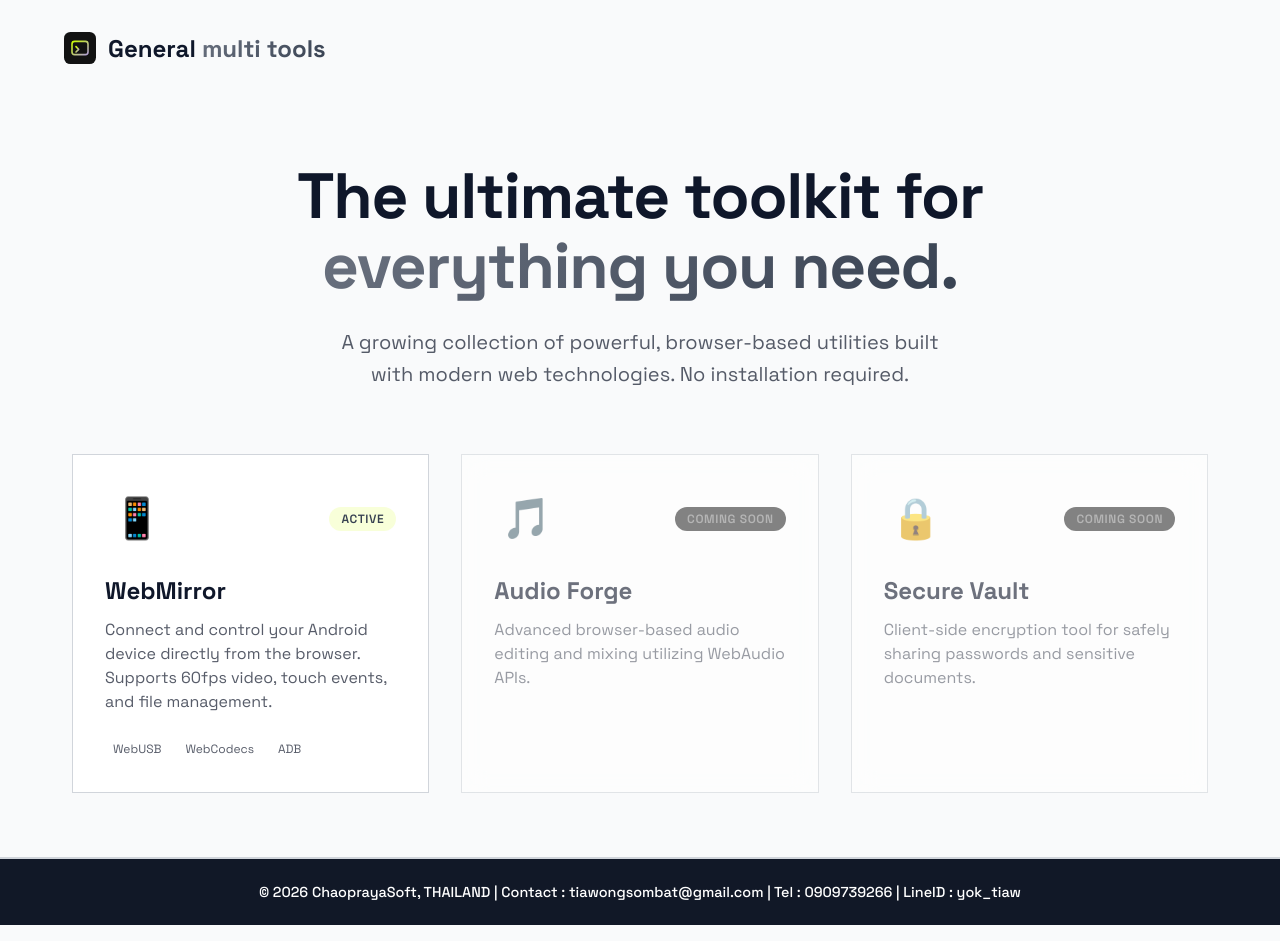
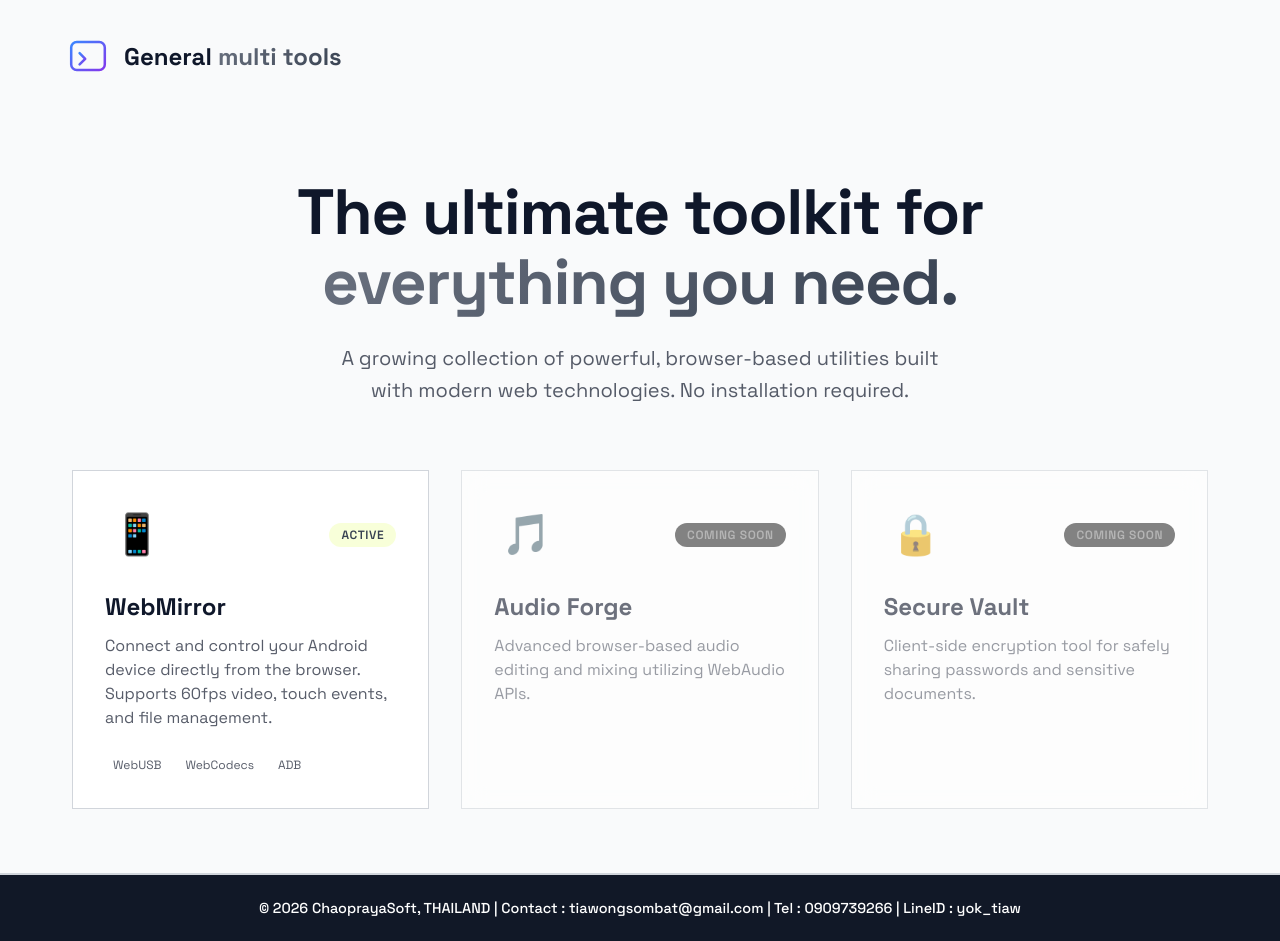
Before and after one commit to ChaoprayaSoft/GeneralMultiTools, a Next.js app: page / in a window 1280 px wide. Built offline with nearby package versions, Linux system fonts and the light colour scheme.

Commit message:
Update logo size and make SVG background transparent

```diff
--- a/src/app/page.tsx
+++ b/src/app/page.tsx
@@ -6,7 +6,7 @@ export default function Hub() {
     <div className={styles.container}>
       <header className={styles.header}>
         <div className={styles.logo}>
-          <img src="/icon.svg" alt="Icon" width={32} height={32} />
+          <img src="/icon.svg" alt="Icon" width={48} height={48} />
           <span>General <span className="text-gradient">multi tools</span></span>
         </div>
       </header>
```
Also changed, not shown: public/icon.svg.
